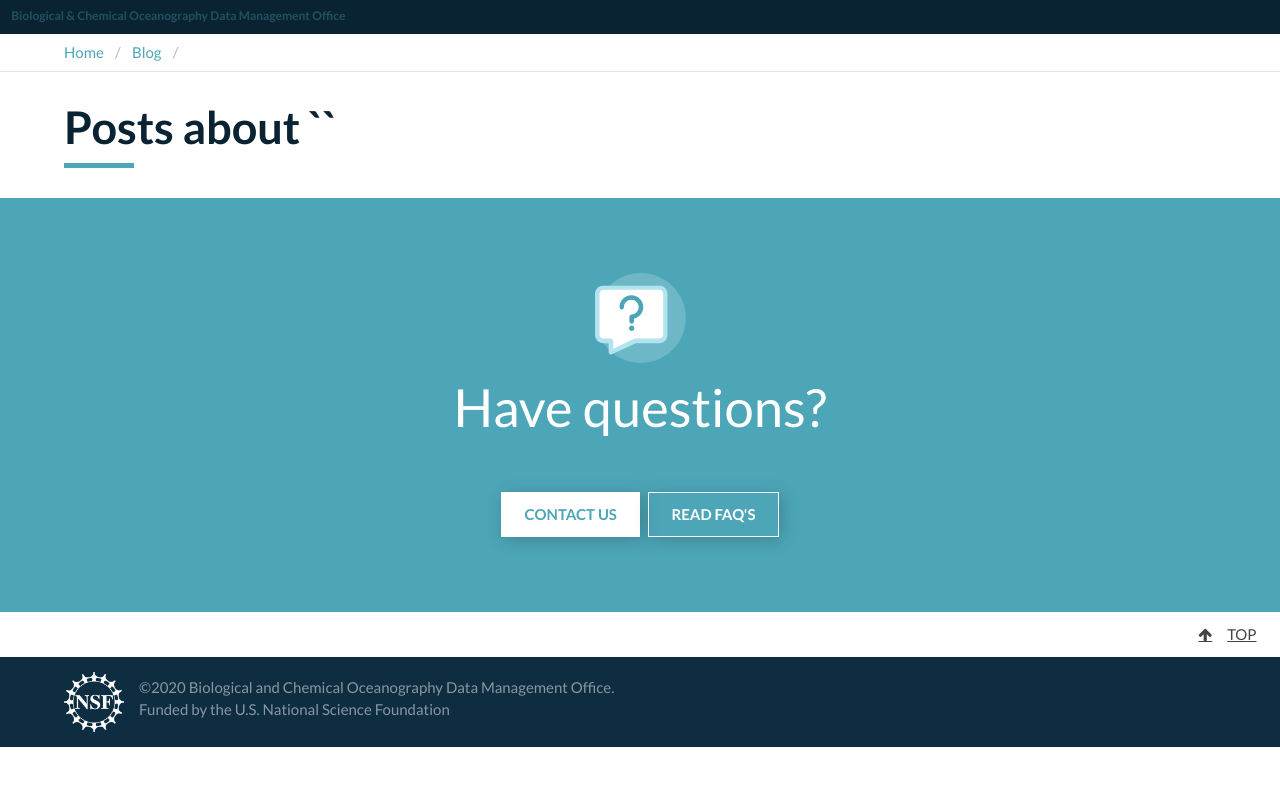
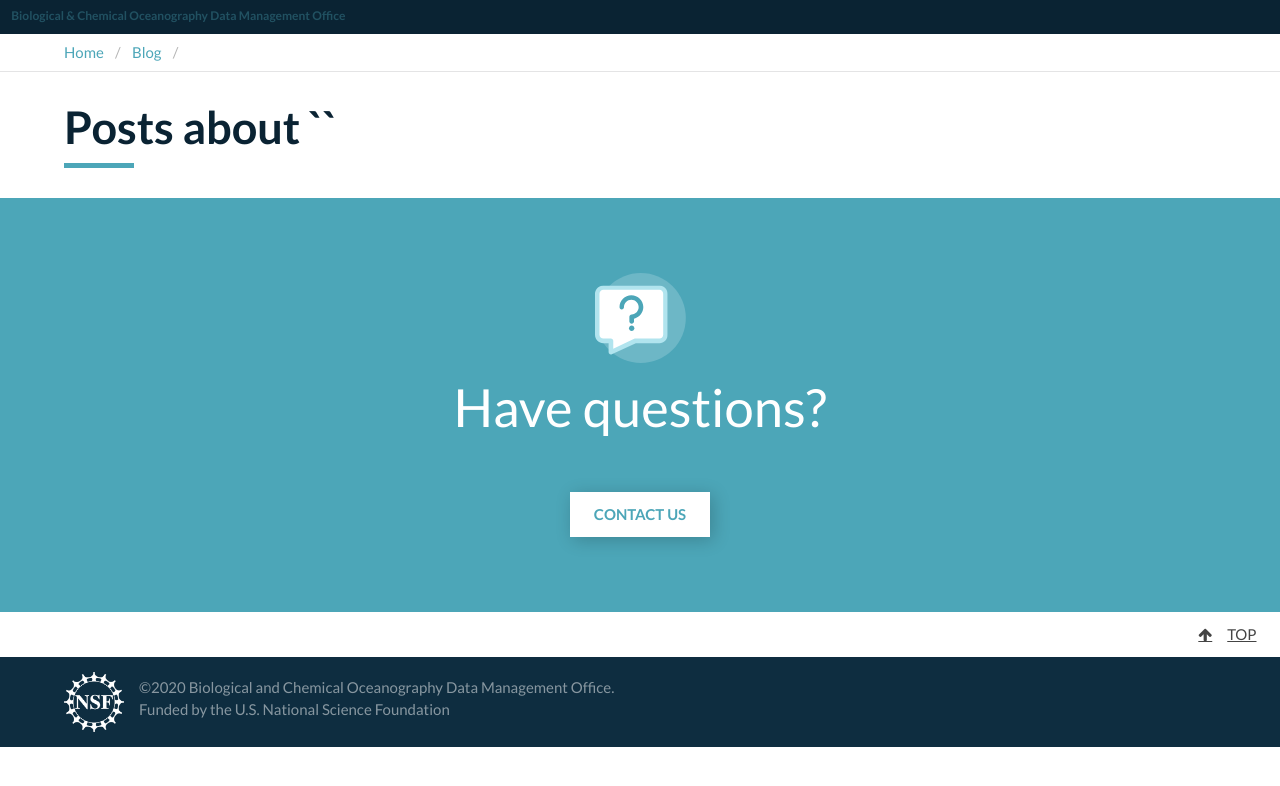
Before and after one commit to BCODMO/blog.bco-dmo.org, a Jekyll site: the page built from tag.html, in a window 1280 px wide. Shown: the top 786 px of the page. Built offline with Jekyll 4.4.1, drawn with Linux system fonts in a browser that asks for light colours.

Commit message:
Update footer.html

```diff
--- a/_includes/footer.html
+++ b/_includes/footer.html
@@ -4,7 +4,7 @@
   <h1 class="is-1">Have questions?</h1>
   <div class="buttons margin-top-3">
     <a href="mailto:info@bco-dmo.org" class="button is-primary">CONTACT US</a>
-    <a href="#" class="button is-primary is-inverted is-outlined">Read FAQ's</a>
+    <!--a href="#" class="button is-primary is-inverted is-outlined">Read FAQ's</a-->
   </div>
 </section>
 
```
